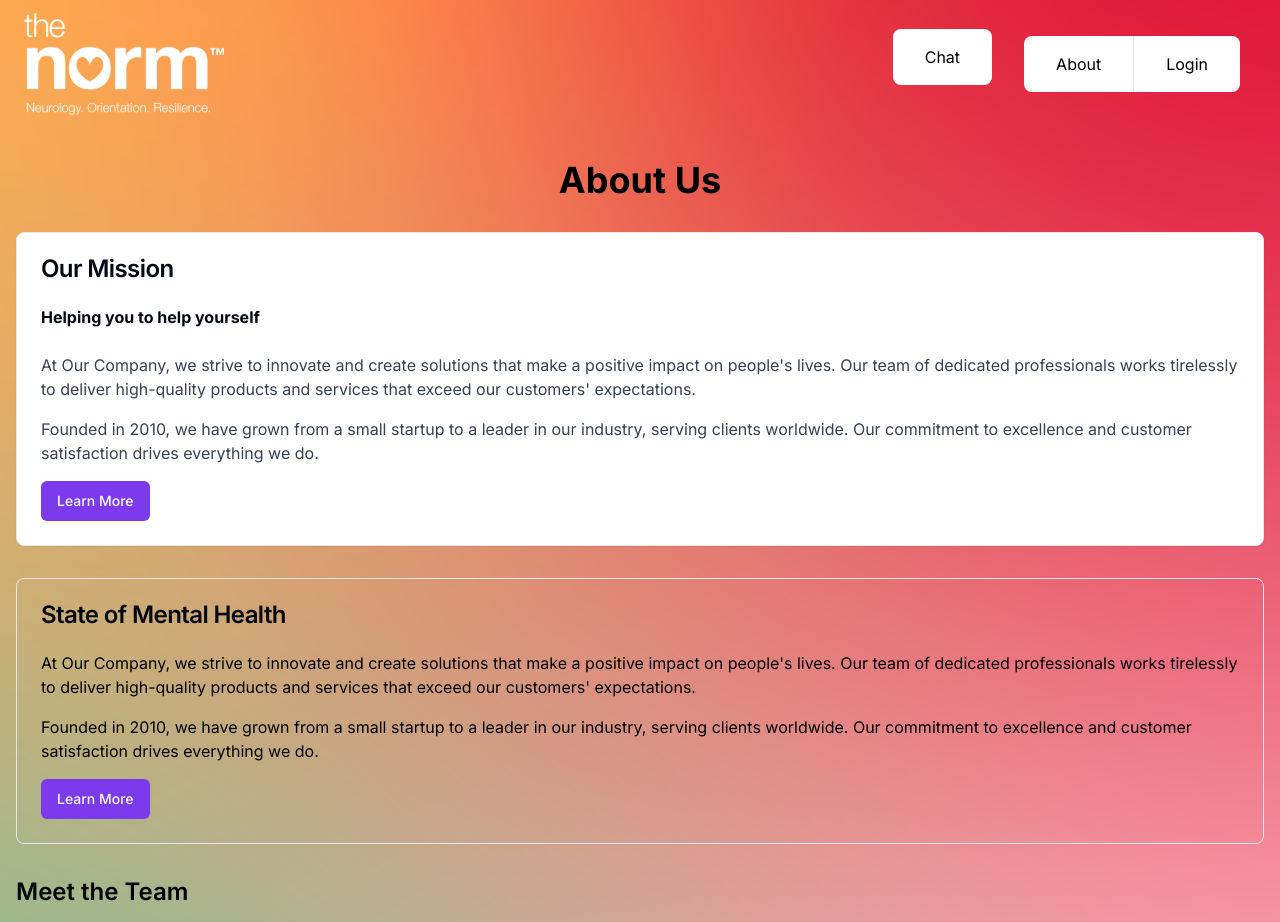
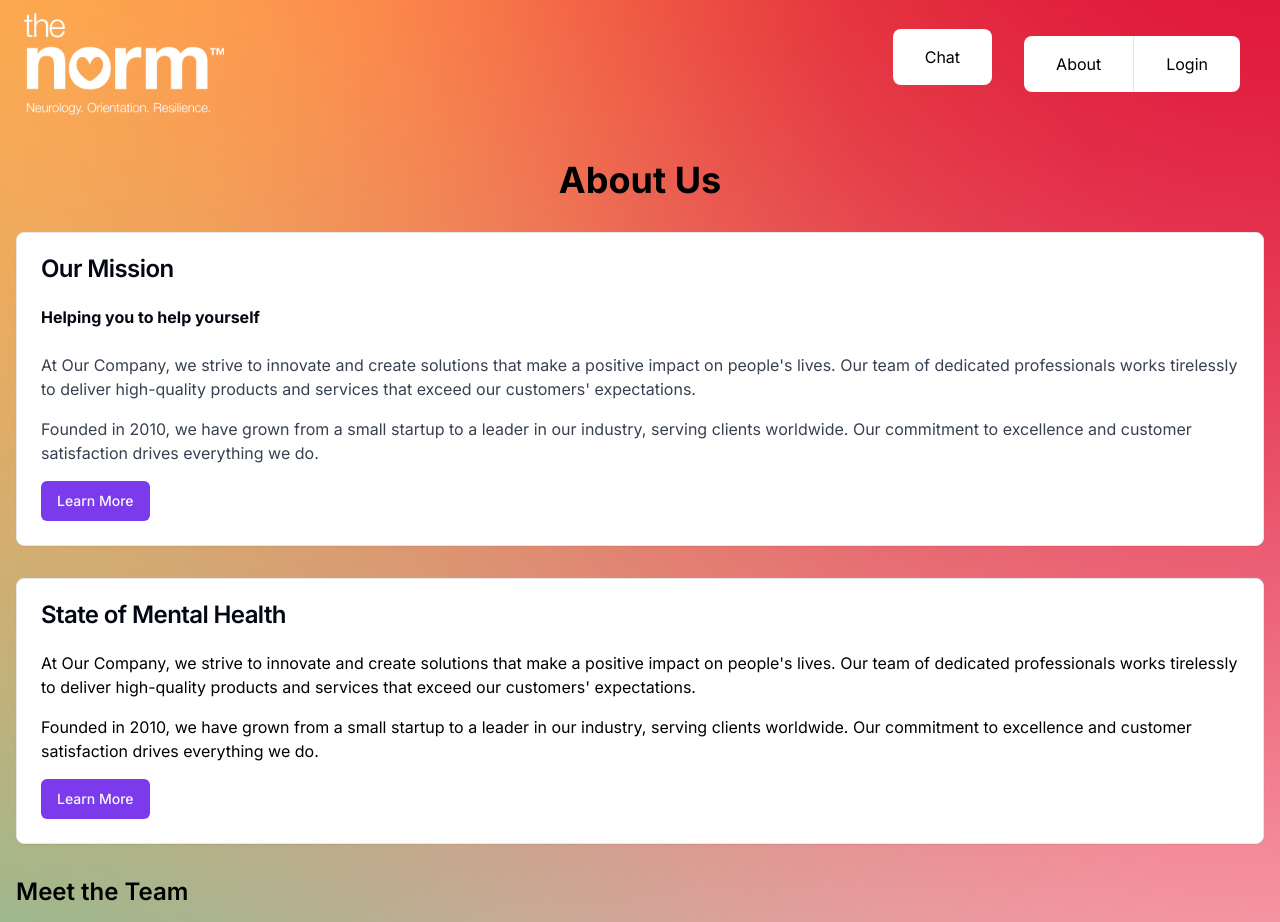
Before and after one commit to fac29/thenorm, a Next.js app: page /about in a window 1280 px wide. Shown: the top 922 px of the page. Built offline with nearby package versions, Linux system fonts and the light colour scheme.

Commit message:
Both cards now have a white background
Relates #24

```diff
--- a/app/about/page.tsx
+++ b/app/about/page.tsx
@@ -34,7 +34,7 @@ export default function About() {
 					<Button>Learn More</Button>
 				</CardContent>
 			</Card>
-			<Card className="mb-8 bg-transparent shadow-none">
+			<Card className="mb-8">
 				<CardHeader>
 					<CardTitle>State of Mental Health</CardTitle>
 				</CardHeader>
```
